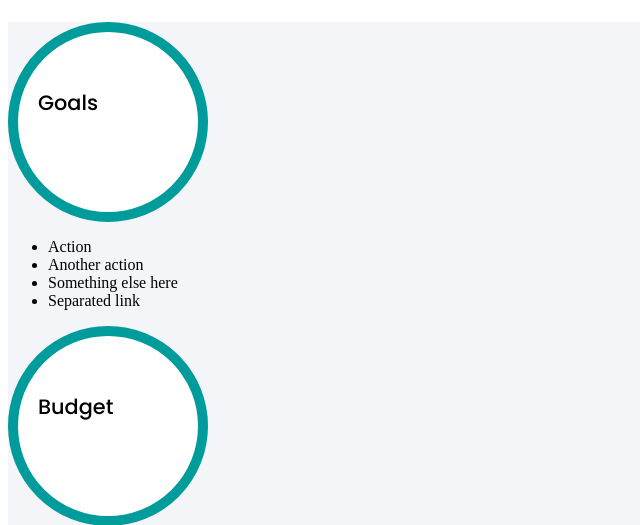
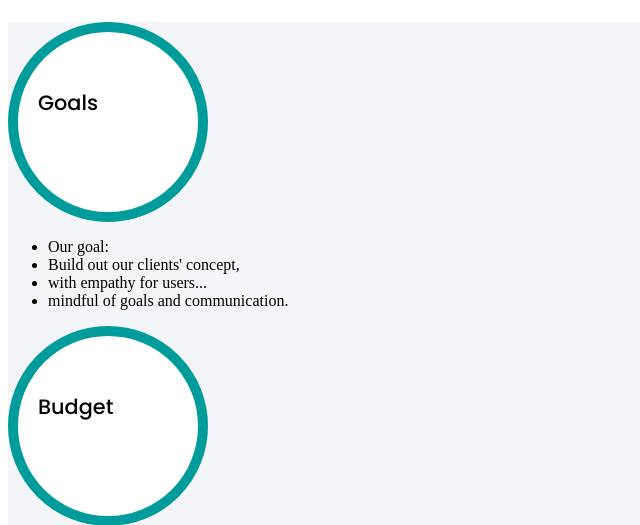
Before and after one commit to cordial-emily/simple-bootstrap-theme-child, a WordPress theme: template page-front.php in a window 1280 px wide. Shown: the part 1405-1930 px from the top of the page, without its empty margins (0-640 px from the left). Run offline with PHP 8.4 and a stand-in for WordPress, Linux system fonts and the light colour scheme; the site name, menu and one post (Sample post) are stand-ins, and other content is empty.

Commit message:
add text to 'goals' section

```diff
--- a/page-front.php
+++ b/page-front.php
@@ -43,10 +43,10 @@
             <h5>Goals</h5>
           </div>
           <ul class="dropdown-menu" aria-labelledby="dropdownMenu2">
-            <li>Action</li>
-            <li>Another action</li>
-            <li>Something else here</li>
-            <li>Separated link</li>
+            <li>Our goal:</li>
+            <li>Build out our clients' concept,</li>
+            <li>with empathy for users...</li>
+            <li>mindful of goals and communication.</li>
           </ul>
         </div>
         <div class="col-md-2 col-sm-3 col-xs-6 text-center">
```
